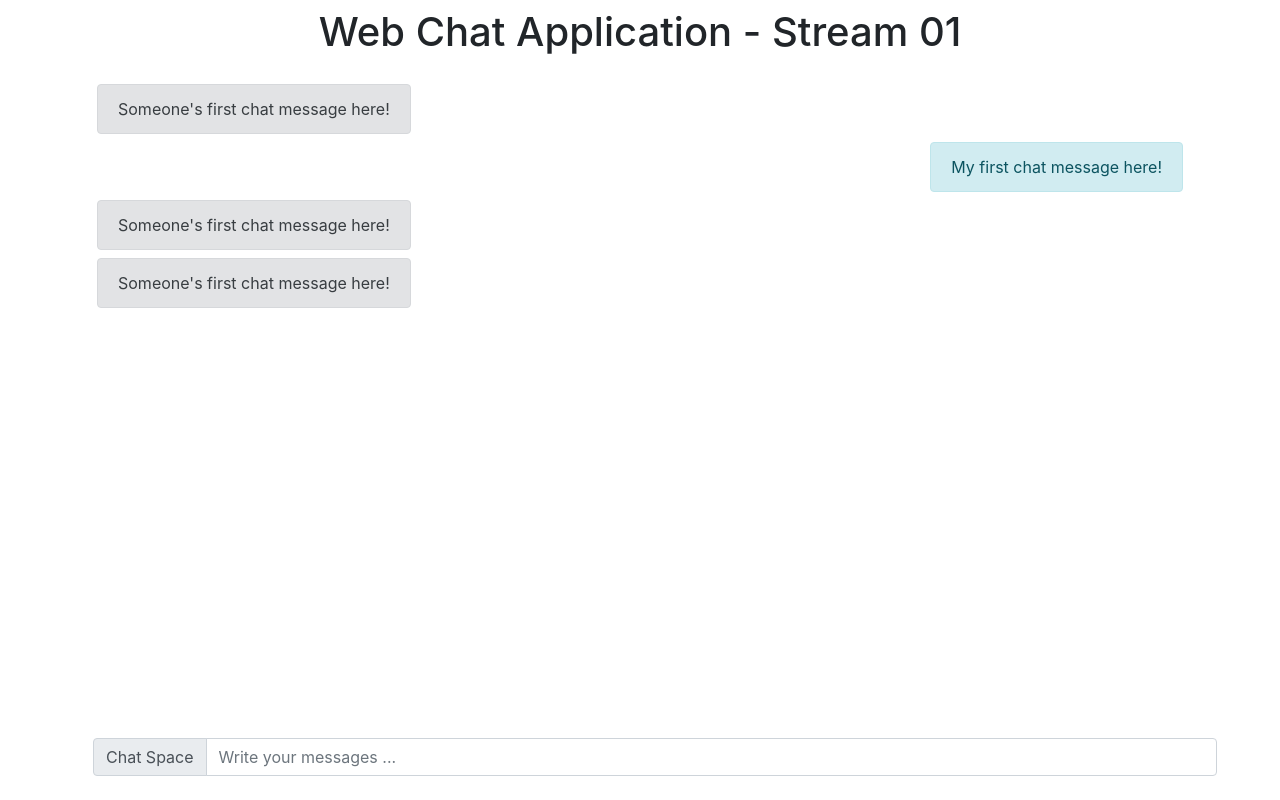
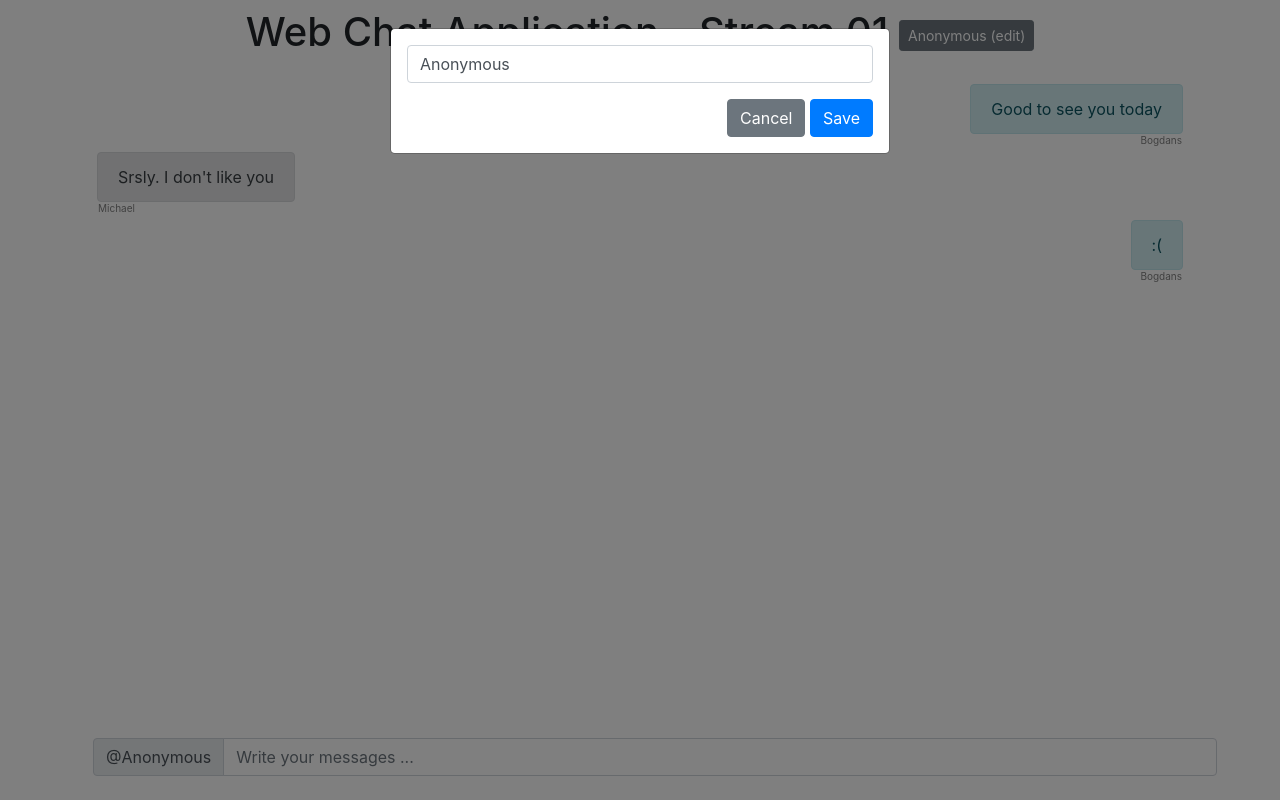
Before and after one commit to bozerkins/chat-application-demo, a website: page client-app/index.html in a window 1280 px wide. Drawn offline with nearby package versions, Linux system fonts and the light colour scheme.

Commit message:
front-end javascript functionality (basic)

```diff
--- a/client-app/index.html
+++ b/client-app/index.html
@@ -11,41 +11,43 @@
 </head>
 <body>
     <div class="container h-100" style="position: relative;">
-        <h1 class="p-2 text-center">Web Chat Application - Stream 01</h1>
-        <div class="chat-message-cotnainer p-2"> <!-- chat window -->
-            <div class="chat-message w-100 p-1 clearfix">
-                <span class="alert alert-secondary float-left m-0">
-                    Someone's first chat message here!
-                </span>
-            </div>
-            <div class="chat-message w-100 p-1 clearfix">
-                <span class="alert alert-info float-right m-0">
-                    My first chat message here!
-                </span>
-            </div>
-            <div class="chat-message w-100 p-1 clearfix">
-                <span class="alert alert-secondary float-left m-0">
-                    Someone's first chat message here!
-                </span>
-            </div>
-            <div class="chat-message w-100 p-1 clearfix">
-                <span class="alert alert-secondary float-left m-0">
-                    Someone's first chat message here!
-                </span>
-            </div>
-        </div>
-        <div class="chat-controls p-2 w-100"> <!-- controls -->
+        <h1 class="p-2 text-center">
+            Web Chat Application - Stream 01
+            <button type="button" class="btn btn-secondary btn-sm" data-toggle="modal" data-target="#usernameModal">
+                <span id="username"></span> (edit)
+            </button>
+        </h1>
+
+        <div class="chat-message-cotnainer p-2"></div> <!-- chat window -->
+        <div class="chat-controls p-2 w-100"> <!-- chat controls -->
             <div class="input-group mb-3">
                 <div class="input-group-prepend">
-                  <span class="input-group-text" id="basic-addon1">Chat Space</span>
+                  <span class="input-group-text" id="usernameControlDisplay"></span>
                 </div>
-                <input type="text" class="form-control" placeholder="Write your messages ..." aria-label="Username" aria-describedby="basic-addon1">
+                <input type="text" id="chat-message-input" class="form-control" placeholder="Write your messages ..." aria-label="Username" aria-describedby="basic-addon1">
               </div>
         </div>
     </div>
 
+    <div class="modal fade" id="usernameModal" tabindex="-1" role="dialog" aria-labelledby="usernameModalLabel" aria-hidden="true">
+        <div class="modal-dialog" role="document">
+          <div class="modal-content">
+            <div class="modal-body">
+                <div class="alert alert-danger" id="usernameError" role="alert" style="display: none;"></div>
+                <div class="input-group mb-3">
+                    <input type="text" class="form-control" id="usernameInput" placeholder="Enter your username" aria-label="Username" aria-describedby="basic-addon1">
+                  </div>
+                <div class="text-right">
+                    <button type="button" class="btn btn-secondary" data-dismiss="modal">Cancel</button>
+                    <button type="button" class="btn btn-primary" id="usernameSave">Save</button>
+                </div>
+            </div>
+          </div>
+        </div>
+      </div>
+
     <!-- JS, Popper.js, and jQuery -->
-    <script src="node_modules\jquery\dist\jquery.slim.min.js"></script>
+    <script src="node_modules\jquery\dist\jquery.min.js"></script>
     <script src="node_modules\popper.js\dist\umd\popper.min.js"></script>
     <script src="node_modules\bootstrap\dist\js\bootstrap.min.js"></script>
     <script src="./main.js"></script>
--- a/client-app/main.css
+++ b/client-app/main.css
@@ -5,5 +5,20 @@ html, body {
     position: absolute; bottom: 0;
 }
 .chat-message-cotnainer {
-
 }
+.chat-message {
+    position: relative;
+    margin-bottom: 10px;
+}
+.chat-message .chat-message-author  {
+    position: absolute;
+    bottom: -10px;
+    font-size: 10px;
+    color: gray;
+}
+.chat-author-not-me {
+    left: 5px;
+}
+.chat-author-me {
+    right: 5px;
+}
--- a/client-app/main.js
+++ b/client-app/main.js
@@ -0,0 +1,100 @@
+function renderMessage(name, isThisMe, message)
+{
+    const messageColor = isThisMe ? 'alert-info' : 'alert-secondary';
+    const messageFloat = isThisMe ? 'float-right' : 'float-left';
+    const authorFloat = isThisMe ? 'chat-author-me' : 'chat-author-not-me';
+    const rendered = `
+        <div class="chat-message w-100 p-1 clearfix">
+            <span class="alert ${messageColor} ${messageFloat} m-0">
+                ${message}
+            </span>
+            <span class="chat-message-author ${authorFloat}">${name}</span>
+        </div>
+    `;
+    $('.chat-message-cotnainer').first().append(rendered);
+}
+
+function inputEnterEvent(input)
+{
+    const message = input.val();
+    if (!message) {
+        return;
+    }
+    renderMessage(getUsername(), true, message);
+    input.val('');
+}
+
+function initUsername()
+{
+    $('#username').text(getUsername());
+    $('#usernameControlDisplay').text('@' + getUsername());
+    $('#usernameInput').val(getUsername());
+    $('#usernameSave').click(function() {
+        const usernameError = $('#usernameError');
+        const usernameInputValue = $('#usernameInput').val();
+        if (!usernameInputValue) {
+            usernameError.text('Username should not be empty');
+            usernameError.show();
+        } else {
+            setUsername(usernameInputValue);
+            usernameError.hide();
+            $('#usernameModal').modal('hide');
+
+            $('#username').text(getUsername());
+            $('#usernameControlDisplay').text('@' + getUsername());
+        }
+    });
+    if (hasUsername() === false) {
+        $('#usernameModal').modal('show');
+    }
+}
+
+function getUsername() {
+    let username = window.localStorage.getItem('username');
+    if (!username) {
+        return 'Anonymous';
+    }
+    return username;
+}
+
+function hasUsername() {
+    return getUsername() !== 'Anonymous';
+}
+
+function setUsername(username) {
+    window.localStorage.setItem('username', username);
+}
+
+function clearUsername() {
+    window.localStorage.clear();
+}
+
+function loadMessages()
+{
+    return $.get('./messages.json');
+}
+
+function initControls()
+{
+    const input = $('#chat-message-input');
+    input.focus();
+    input.keyup(function(e) {
+        if(e.keyCode == 13) // Enter
+        {
+            inputEnterEvent(input);
+        }
+    });
+}
+
+function init()
+{
+    initUsername();
+    loadMessages().then((messages) => {
+        messages.forEach((message) => {
+            renderMessage(message.author, message.me, message.message)
+        });
+        initControls();
+    });
+}
+
+init();
--- /dev/null
+++ b/client-app/messages.json
@@ -0,0 +1,5 @@
+[
+    {"message": "Good to see you today", "author": "Bogdans", "me": true},
+    {"message": "Srsly. I don't like you", "author": "Michael", "me": false},
+    {"message": ":(", "author": "Bogdans", "me": true}
+]
```
Also changed, not shown: README.md.
